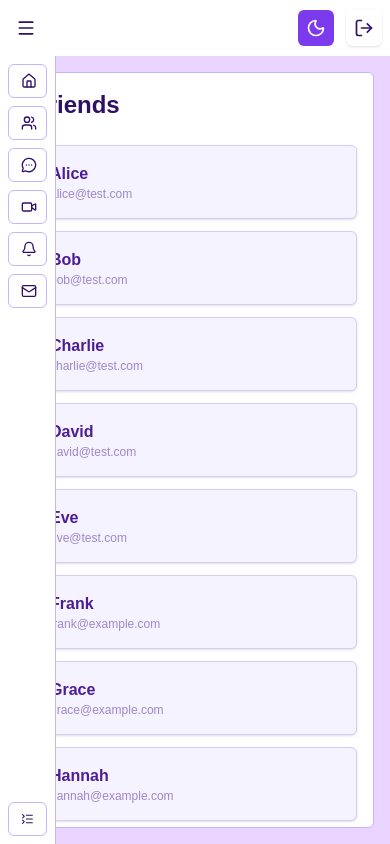
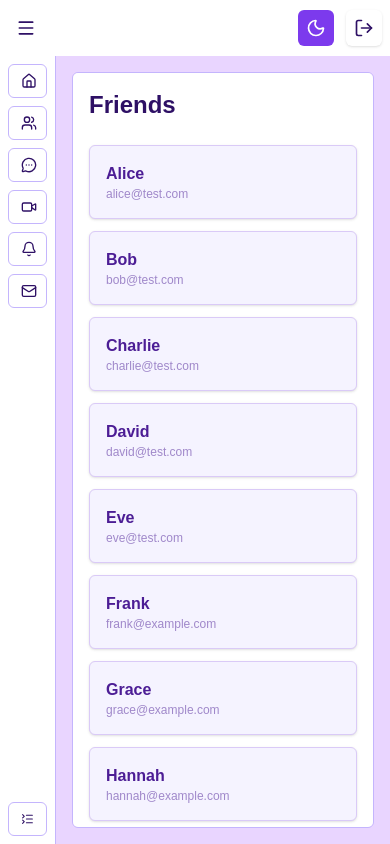
Before and after one commit to Hamid6426/code-swift, a Next.js app: page /chats in a window 390 px wide. Built offline with nearby package versions, Linux system fonts and the light colour scheme; no server answers.

Commit message:
feat: fixed position issue fixed

```diff
--- a/src/app/(dashboard)/layout.tsx
+++ b/src/app/(dashboard)/layout.tsx
@@ -12,7 +12,7 @@ export default function DashboardLayout({
       <Sidebar items={sidebarMenuItems} />
       <div className="flex-1 flex flex-col min-h-dvh overflow-y-auto">
         <Header />
-        <div className="flex-1">{children}</div>
+        <div className="flex-1 ml-14 md:ml-0">{children}</div>
       </div>
     </div>
   );
```
